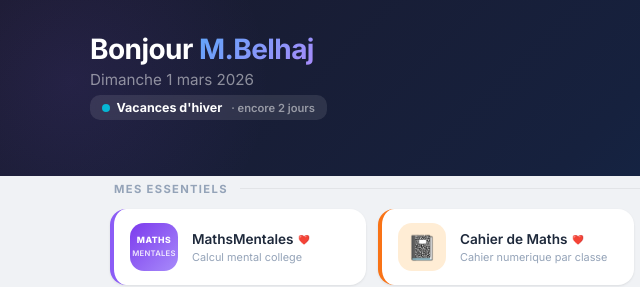
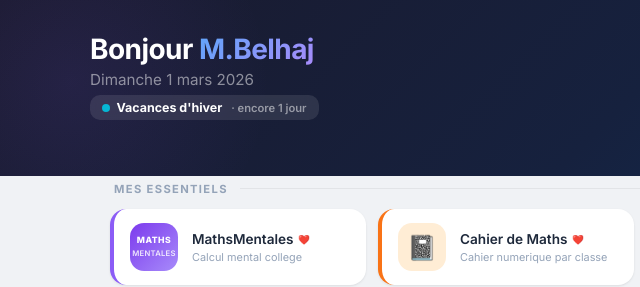
Before and after one commit to CodBad25/beltools-dashboard, a plain HTML site: page index.html in a window 1280 px wide. Shown: the top 287 px of the page, 0-640 px from the left. Drawn offline with nearby package versions, Linux system fonts and the light colour scheme; no server answers.

Commit message:
Fix calcul jours vacances + ajout icône supchaissac.png

```diff
--- a/index.html
+++ b/index.html
@@ -936,9 +936,11 @@
   const vacance = getVacanceForDate(now);
   if (vacance) {
     el.style.display = 'inline-flex';
-    const fin = new Date(vacance.fin + 'T23:59:59');
-    const joursRestants = Math.ceil((fin.getTime() - now.getTime()) / 86400000);
-    el.innerHTML = `<span class="class-dot" style="background:#06b6d4"></span><strong>${vacance.nom}</strong><span class="class-time">· encore ${joursRestants} jour${joursRestants > 1 ? 's' : ''}</span>`;
+    const fin = new Date(vacance.fin + 'T00:00:00');
+    const today = new Date(now.getFullYear(), now.getMonth(), now.getDate());
+    const joursRestants = Math.round((fin.getTime() - today.getTime()) / 86400000);
+    const reste = joursRestants === 0 ? '· dernier jour' : `· encore ${joursRestants} jour${joursRestants > 1 ? 's' : ''}`;
+    el.innerHTML = `<span class="class-dot" style="background:#06b6d4"></span><strong>${vacance.nom}</strong><span class="class-time">${reste}</span>`;
     return;
   }
 
```
Also changed, not shown: supchaissac.png (added).
